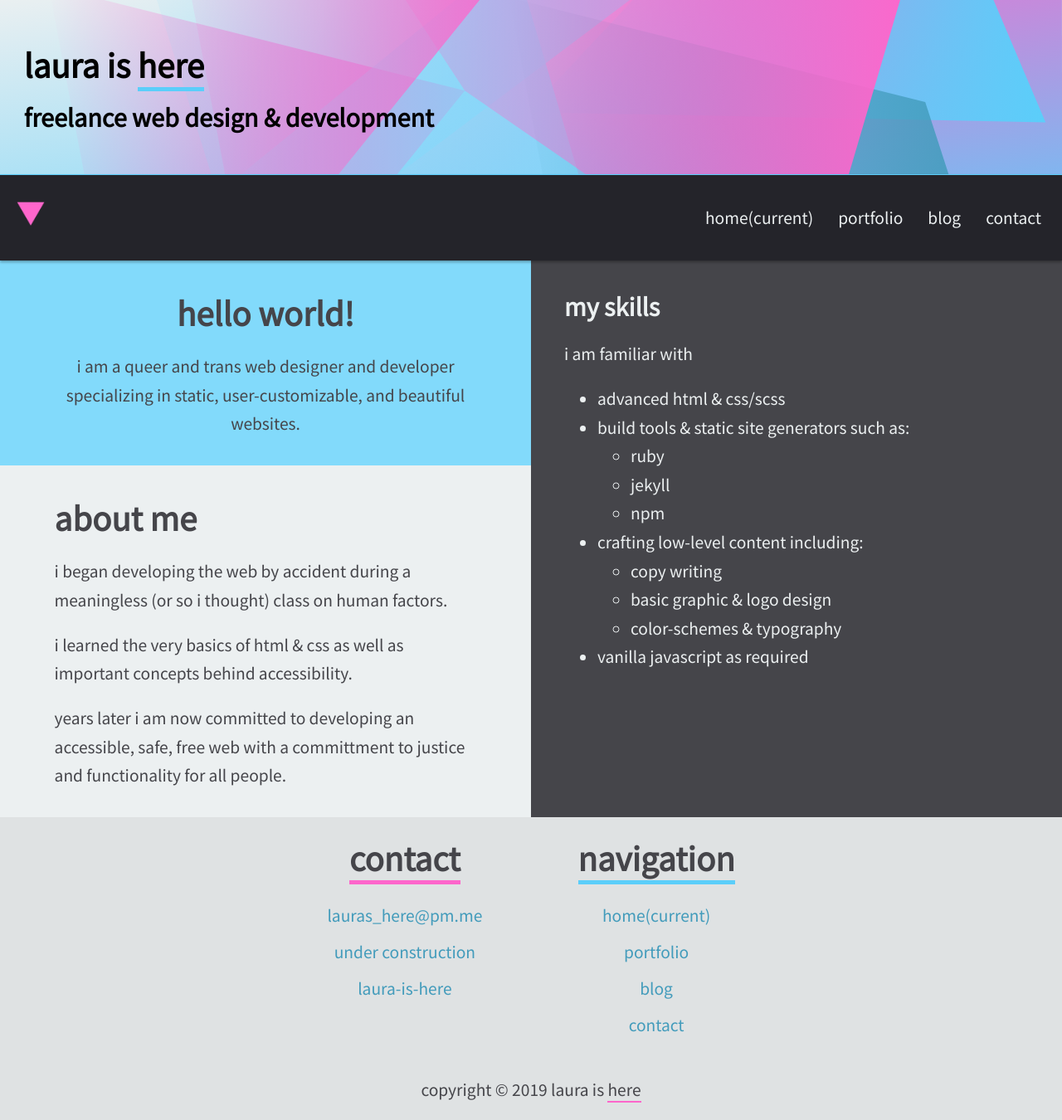
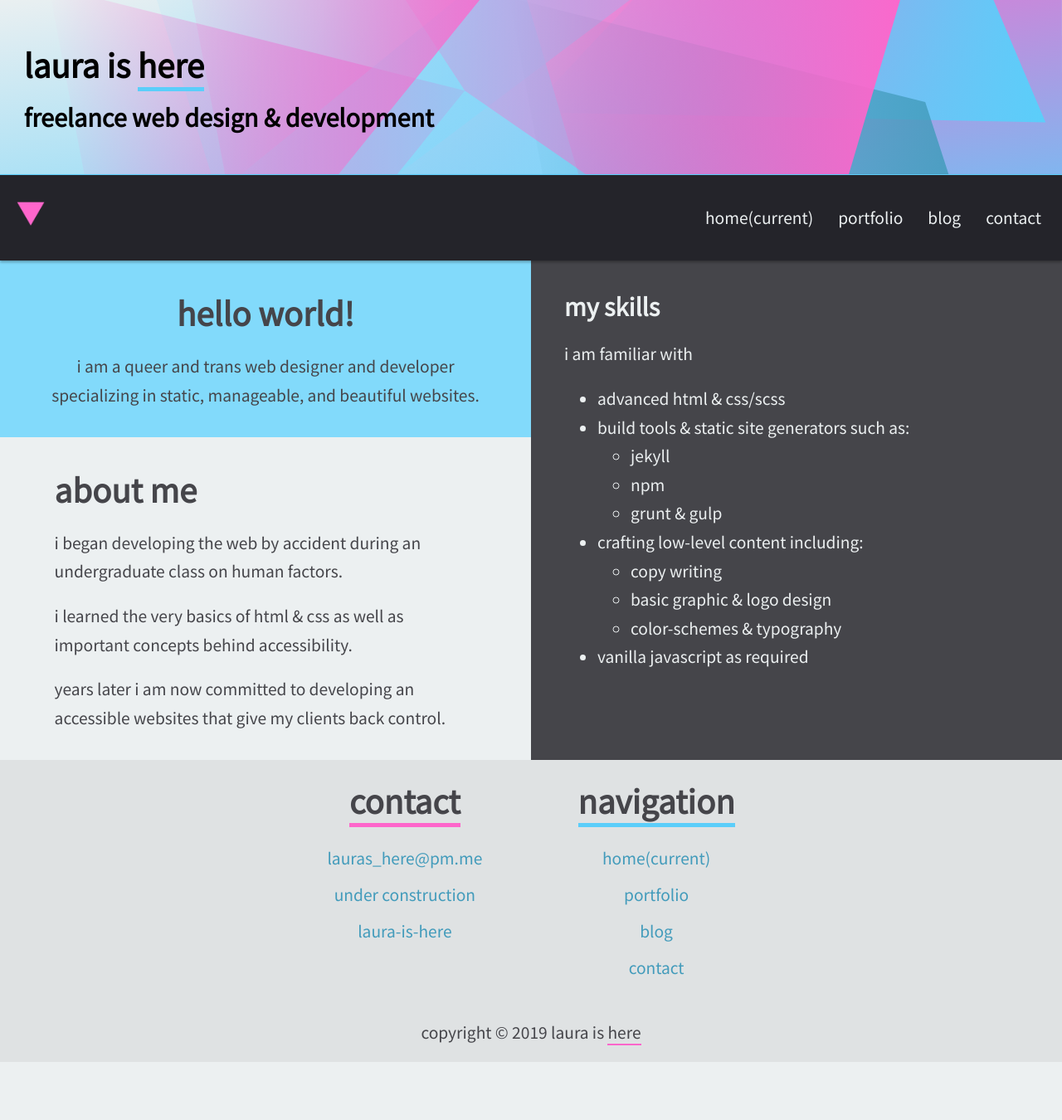
Before and after one commit to laura-is-here/laura-is-here.github.io, a Jekyll site: the page built from index.html, in a window 1280 px wide. Shown: the whole page at 83% size. Built offline with Jekyll 4.4.1, drawn with Linux system fonts in a browser that asks for light colours; a script that is not in the unit is left out; after the commit the page ends 1280 px from its top, so only the background shows below that.

```diff
--- a/_data/projects.yml
+++ b/_data/projects.yml
@@ -5,7 +5,7 @@
     source: /assets/images/tiffanyhootontherapy.jpg
     alt: "A screenshot showing an overview of tiffany hooton's website"
 - name: long beach anarchist collective
-  link: https://anarchistlb.neocities.org
+  link: https://anarchistlb.org
   description: "the website for long beach anarchist collective"
   image:
     source: /assets/images/lbac.jpg
--- a/_sass/main.scss
+++ b/_sass/main.scss
@@ -142,12 +142,12 @@
     color: var(--main-font-color);
   }
   & > .grid-item-side {
-    grid-area: 2 / 1 / 2 / 2;
+    grid-area: 3 / 1 / 3 / 2;
     background-color: var(--main-font-color);
     color: var(--main-bg);
   }
   & > .grid-item-main {
-    grid-area: 3 / 1 / 3 / 2;
+    grid-area: 2 / 1 / 2 / 2;
     background-color: var(--main-bg);
     color: var(--main-font-color);
   }
--- a/index.html
+++ b/index.html
@@ -9,9 +9,8 @@
                     hello world!
                 </h1>
                 <p>
-                    i am a queer and trans web designer and developer specializing in static, user-customizable, and beautiful websites.
+                    i am a queer and trans web designer and developer specializing in static, manageable, and beautiful websites.
                 </p>
-
             </div>
         </div>
         <div class="grid-item grid-item-side">
@@ -24,9 +23,9 @@
                     <li>advanced html & css/scss</li>
                     <li>build tools & static site generators such as:</li>
                     <ul>
-                        <li>ruby</li>
                         <li>jekyll</li>
                         <li>npm</li>
+                        <li>grunt & gulp</li>
                     </ul>
                     <li>crafting low-level content including:</li>
                     <ul>
@@ -42,13 +41,13 @@
             <div class="container">
                 <h1>about me</h1>
                 <p>
-                    i began developing the web by accident during a meaningless (or so i thought) class on human factors.
+                    i began developing the web by accident during an undergraduate class on human factors.
                 </p>
                 <p>
                     i learned the very basics of html & css as well as important concepts behind accessibility.
                 </p>
                 <p>
-                    years later i am now committed to developing an accessible, safe, free web with a committment to justice and functionality for all people.
+                    years later i am now committed to developing an accessible websites that give my clients back control.
                 </p>
             </div>
         </div>
```
Also changed, not shown: _layouts/post.html (added, +26 -0 lines), _posts/2019-10-28-what-is-a-static-site.md (added, +67 -0 lines), blog.html (+12 -1 lines).
